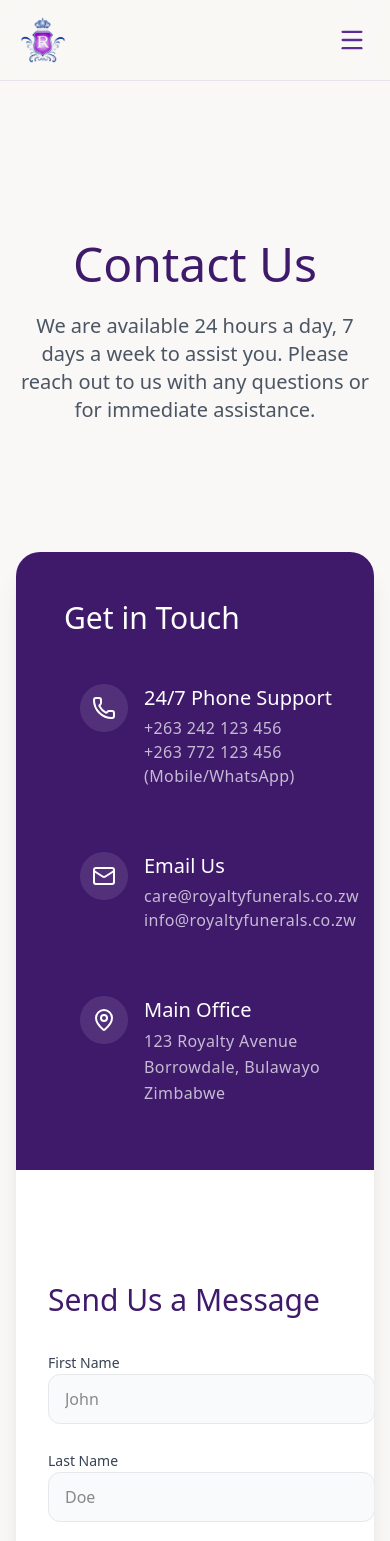
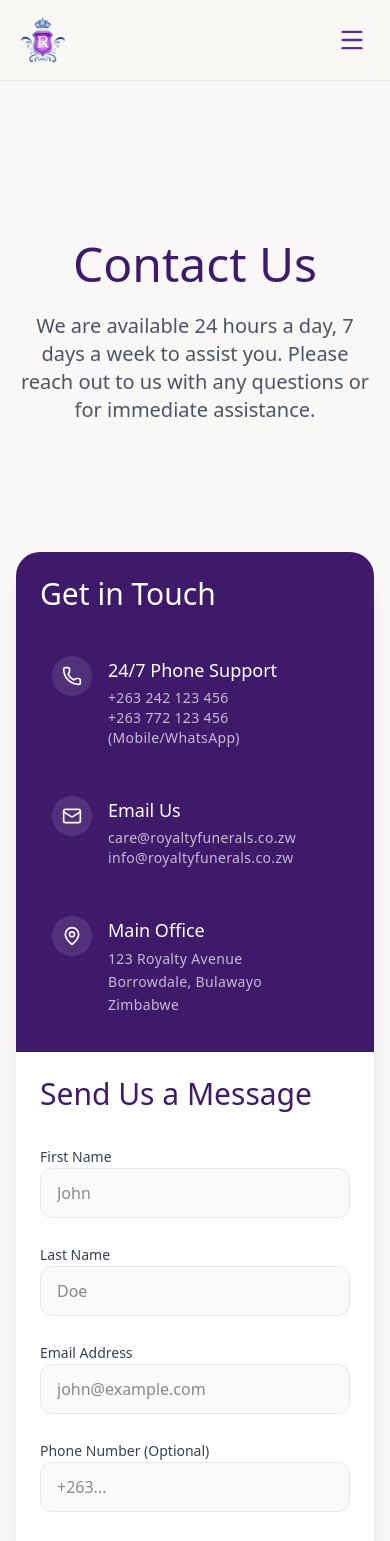
Before and after one commit to Deezy1204/royaltyfuneralweb, a Next.js app: page /contact in a window 390 px wide. Shown: the top 1541 px of the page. Built offline with nearby package versions, Linux system fonts and the light colour scheme; a web font is replaced by a local one.

Commit message:
Fixed the contact us responsiveness issue

```diff
--- a/src/app/contact/page.tsx
+++ b/src/app/contact/page.tsx
@@ -26,43 +26,43 @@
       </section>
 
       <section className="pb-24 container mx-auto px-4 md:px-8">
-        <div className="grid md:grid-cols-2 gap-16 bg-white rounded-3xl shadow-xl overflow-hidden">
+        <div className="grid grid-cols-1 md:grid-cols-2 gap-0 md:gap-16 bg-white rounded-3xl shadow-xl overflow-hidden">
 
           {/* Contact Details & Map Area */}
-          <div className="bg-primary-dark text-white p-12 flex flex-col justify-between">
+          <div className="bg-primary-dark text-white p-6 sm:p-8 md:p-12 flex flex-col justify-between">
             <div>
               <h2 className="font-serif text-3xl mb-8">Get in Touch</h2>
 
-              <div className="space-y-8">
-                <div className="flex items-start gap-4 hover:bg-white/5 p-4 rounded-xl transition-colors cursor-pointer">
-                  <div className="w-12 h-12 bg-white/10 rounded-full flex items-center justify-center shrink-0">
-                    <Phone size={24} className="text-white" />
+              <div className="space-y-6 md:space-y-8">
+                <div className="flex items-start gap-4 hover:bg-white/5 p-3 sm:p-4 rounded-xl transition-colors cursor-pointer">
+                  <div className="w-10 h-10 sm:w-12 sm:h-12 bg-white/10 rounded-full flex items-center justify-center shrink-0">
+                    <Phone size={20} className="text-white sm:w-6 sm:h-6" />
                   </div>
-                  <div>
-                    <h4 className="font-medium text-xl mb-1">24/7 Phone Support</h4>
-                    <p className="text-white/70 tracking-wide">+263 242 123 456</p>
-                    <p className="text-white/70 tracking-wide">+263 772 123 456 (Mobile/WhatsApp)</p>
+                  <div className="min-w-0 flex-1">
+                    <h4 className="font-medium text-lg sm:text-xl mb-1">24/7 Phone Support</h4>
+                    <p className="text-white/70 tracking-wide text-sm sm:text-base break-words">+263 242 123 456</p>
+                    <p className="text-white/70 tracking-wide text-sm sm:text-base break-words">+263 772 123 456 (Mobile/WhatsApp)</p>
                   </div>
                 </div>
 
-                <div className="flex items-start gap-4 hover:bg-white/5 p-4 rounded-xl transition-colors cursor-pointer">
-                  <div className="w-12 h-12 bg-white/10 rounded-full flex items-center justify-center shrink-0">
-                    <Mail size={24} className="text-white" />
+                <div className="flex items-start gap-4 hover:bg-white/5 p-3 sm:p-4 rounded-xl transition-colors cursor-pointer">
+                  <div className="w-10 h-10 sm:w-12 sm:h-12 bg-white/10 rounded-full flex items-center justify-center shrink-0">
+                    <Mail size={20} className="text-white sm:w-6 sm:h-6" />
                   </div>
-                  <div>
-                    <h4 className="font-medium text-xl mb-1">Email Us</h4>
-                    <p className="text-white/70 tracking-wide">care@royaltyfunerals.co.zw</p>
-                    <p className="text-white/70 tracking-wide">info@royaltyfunerals.co.zw</p>
+                  <div className="min-w-0 flex-1">
+                    <h4 className="font-medium text-lg sm:text-xl mb-1">Email Us</h4>
+                    <p className="text-white/70 tracking-wide text-sm sm:text-base break-words">care@royaltyfunerals.co.zw</p>
+                    <p className="text-white/70 tracking-wide text-sm sm:text-base break-words">info@royaltyfunerals.co.zw</p>
                   </div>
                 </div>
 
-                <div className="flex items-start gap-4 hover:bg-white/5 p-4 rounded-xl transition-colors cursor-pointer">
-                  <div className="w-12 h-12 bg-white/10 rounded-full flex items-center justify-center shrink-0">
-                    <MapPin size={24} className="text-white" />
+                <div className="flex items-start gap-4 hover:bg-white/5 p-3 sm:p-4 rounded-xl transition-colors cursor-pointer">
+                  <div className="w-10 h-10 sm:w-12 sm:h-12 bg-white/10 rounded-full flex items-center justify-center shrink-0">
+                    <MapPin size={20} className="text-white sm:w-6 sm:h-6" />
                   </div>
-                  <div>
-                    <h4 className="font-medium text-xl mb-1">Main Office</h4>
-                    <p className="text-white/70 tracking-wide leading-relaxed">
+                  <div className="min-w-0 flex-1">
+                    <h4 className="font-medium text-lg sm:text-xl mb-1">Main Office</h4>
+                    <p className="text-white/70 tracking-wide leading-relaxed text-sm sm:text-base break-words">
                       123 Royalty Avenue<br />
                       Borrowdale, Bulawayo<br />
                       Zimbabwe
@@ -74,11 +74,11 @@
           </div>
 
           {/* Contact Form */}
-          <div className="p-12 pl-8">
+          <div className="p-6 sm:p-8 md:p-12">
             <h2 className="font-serif text-3xl text-primary-dark mb-8">Send Us a Message</h2>
 
             <form className="space-y-6" onSubmit={(e) => e.preventDefault()}>
-              <div className="grid md:grid-cols-2 gap-6">
+              <div className="grid grid-cols-1 sm:grid-cols-2 gap-6">
                 <div className="space-y-2">
                   <label htmlFor="firstName" className="text-sm font-medium text-gray-700">First Name</label>
                   <input type="text" id="firstName" className="w-full px-4 py-3 rounded-xl border border-gray-200 focus:outline-none focus:ring-2 focus:ring-primary/20 focus:border-primary transition-all bg-gray-50" placeholder="John" />
@@ -119,7 +119,6 @@
               </button>
             </form>
           </div>
-
         </div>
       </section>
 
```
